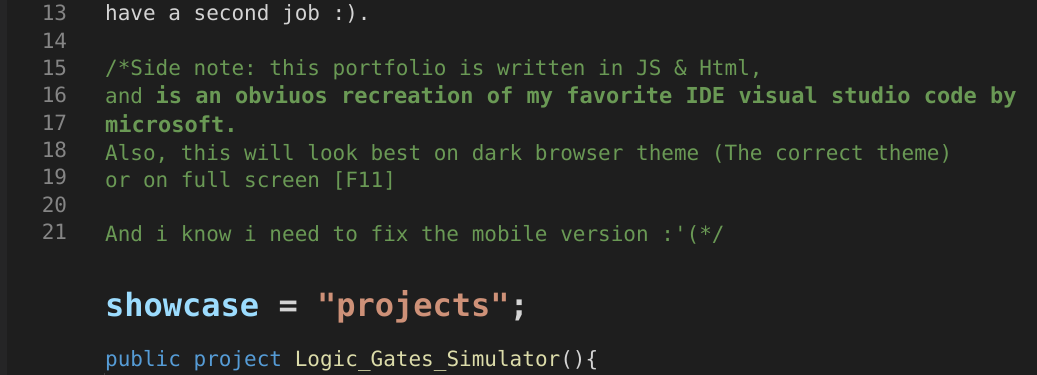
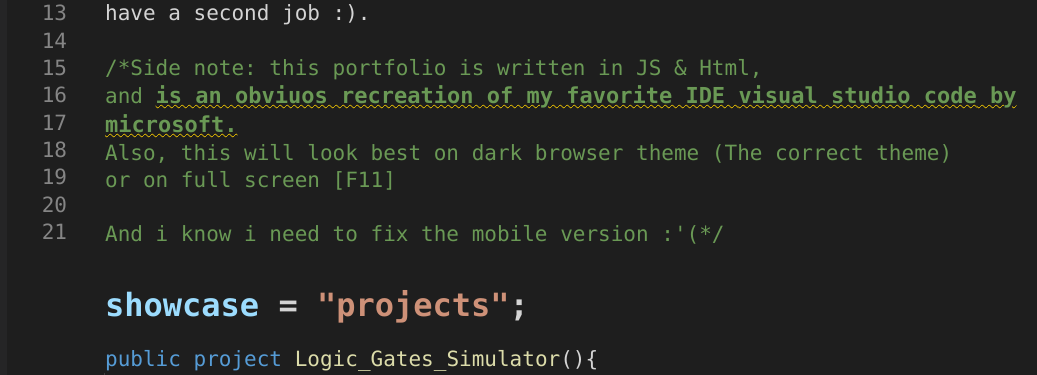
Before and after one commit to Daniel-WORK-GH/Daniel-WORK-GH.github.io, a PHP site: page / in a window 1280 px wide; the page is wider, and only the part inside the window is pictured. Shown: the part 532-907 px from the top of that part, without its empty margins (243-1280 px from the left). Run offline with PHP 8.4, Linux system fonts and the light colour scheme.

Commit message:
the style is taken from VSCODE

```diff
--- a/index.html
+++ b/index.html
@@ -54,8 +54,8 @@
 
                 <br><br>
                 <comment>/*Side note: this portfolio is written in JS & Html,<br>
-                    and <bigger>is an obviuos recreation of my favorite IDE <value>visual studio code</value> by
-                        microsoft.</bigger><br>
+                    and <bigger><warr>is an obviuos recreation of my favorite IDE <value>visual studio code</value> by
+                        microsoft.</warr></bigger><br>
                     Also, this will look best on dark browser theme (The correct theme)<br> or on full screen [F11]<br><br>
                     And i know i need to fix the mobile version :'(*/
                 </comment>
--- a/style.css
+++ b/style.css
@@ -38,6 +38,8 @@
 
     --phone_line_number_menu_width: 90px;
     --phone_body_padding: 90px;
+
+    --warning_color: #facd00;
 }
 
 /*Developer: Generate Color Theme From Current Settings*/
@@ -100,6 +102,13 @@ err{
 bigger{
     font-weight: bolder;
     font-size: calc(var(--paragraph_font_size) + 1px);
+}
+
+warr{
+    text-decoration-line: underline;
+    text-decoration-style: wavy;
+    text-decoration-color: var(--warning_color);
+    text-decoration-thickness: 1px;
 }
 
 body {
```
